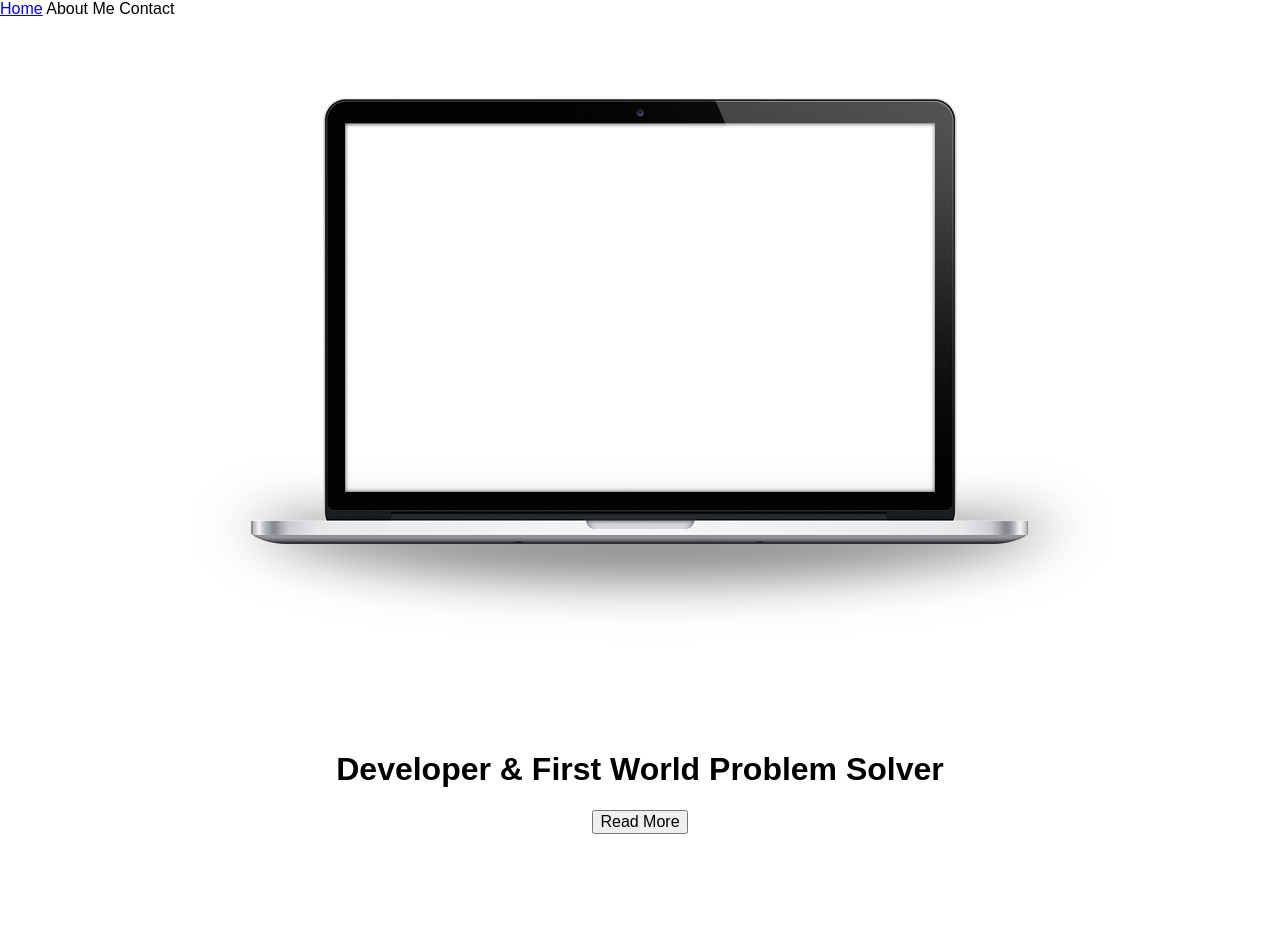
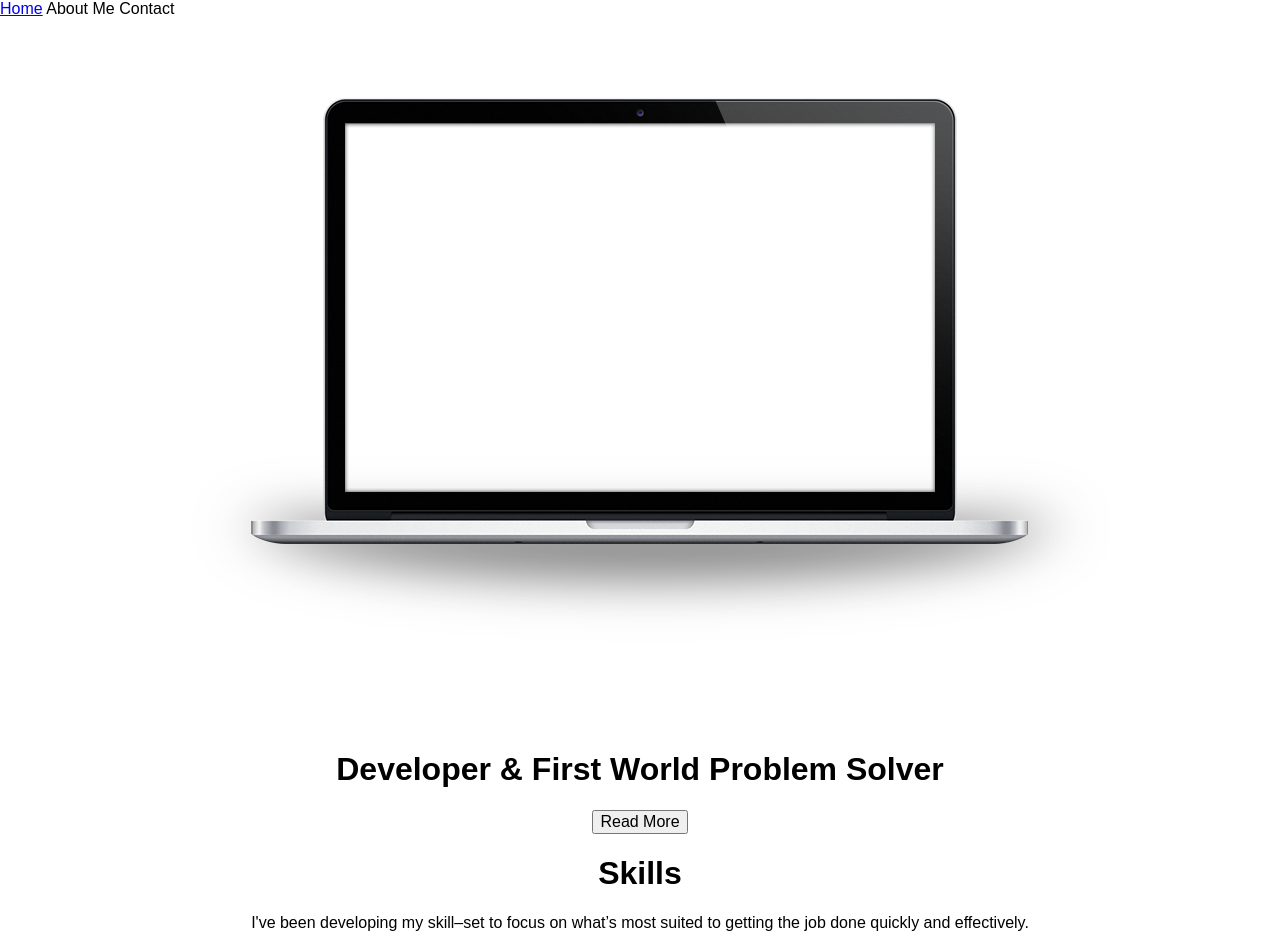
Before and after one commit to cameronzand/portfolio-, a website with bundled scripts: page app/index.html in a window 1280 px wide. Before the commit the page ends 834 px from the top, so only its background shows below. Built offline with nearby package versions, Linux system fonts and the light colour scheme; some packages are replaced by stand-ins of ours; files whose address does not match are found by name.

Commit message:
adding skills

```diff
--- a/app/templates/home.tpl.html
+++ b/app/templates/home.tpl.html
@@ -1,3 +1,4 @@
+
 
 <div class="home">
 	<center><img src="images/macbook.png" / class="macbookpng"></center><br>
@@ -5,3 +6,8 @@
 	<center><button type="button" class="button">Read More</button></center>
 
 </div>
+
+<div class="skills">
+	<center><h1 class="title2">Skills</h1></center>
+	<center><span class="quote">I've been developing my skill–set to focus on what’s most suited to getting the job done quickly and effectively.</span></center>
+</div>
--- a/src/sass/main.scss
+++ b/src/sass/main.scss
@@ -47,6 +47,18 @@ body {
 .title {
 	font-weight: bold;
 	margin-top: -60px;
+
+}
+
+.title2 {
+	font-weight: bold;
+	margin-top: 20px;
+	font-size: 30px;
+}
+
+.quote {
+	color: grey;
+	font-size: 20px;
 }
 
 .button {
```
